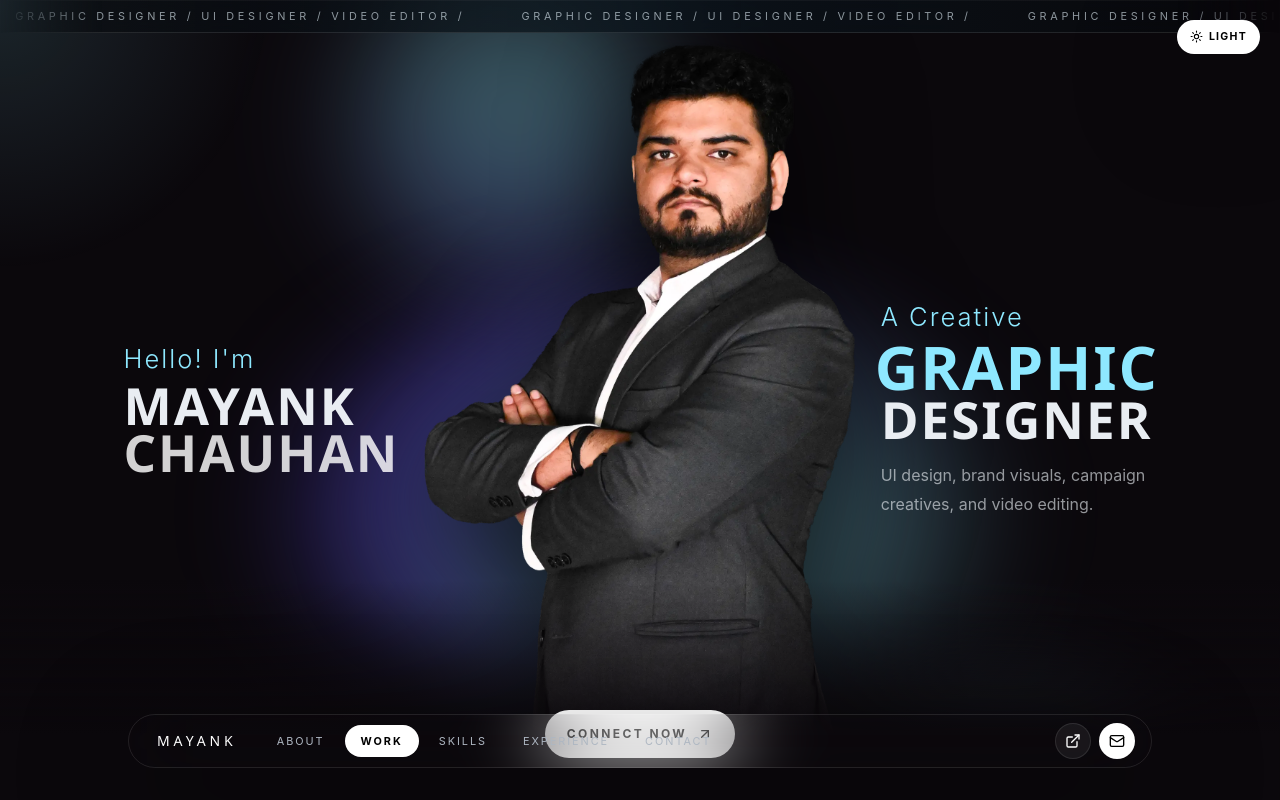
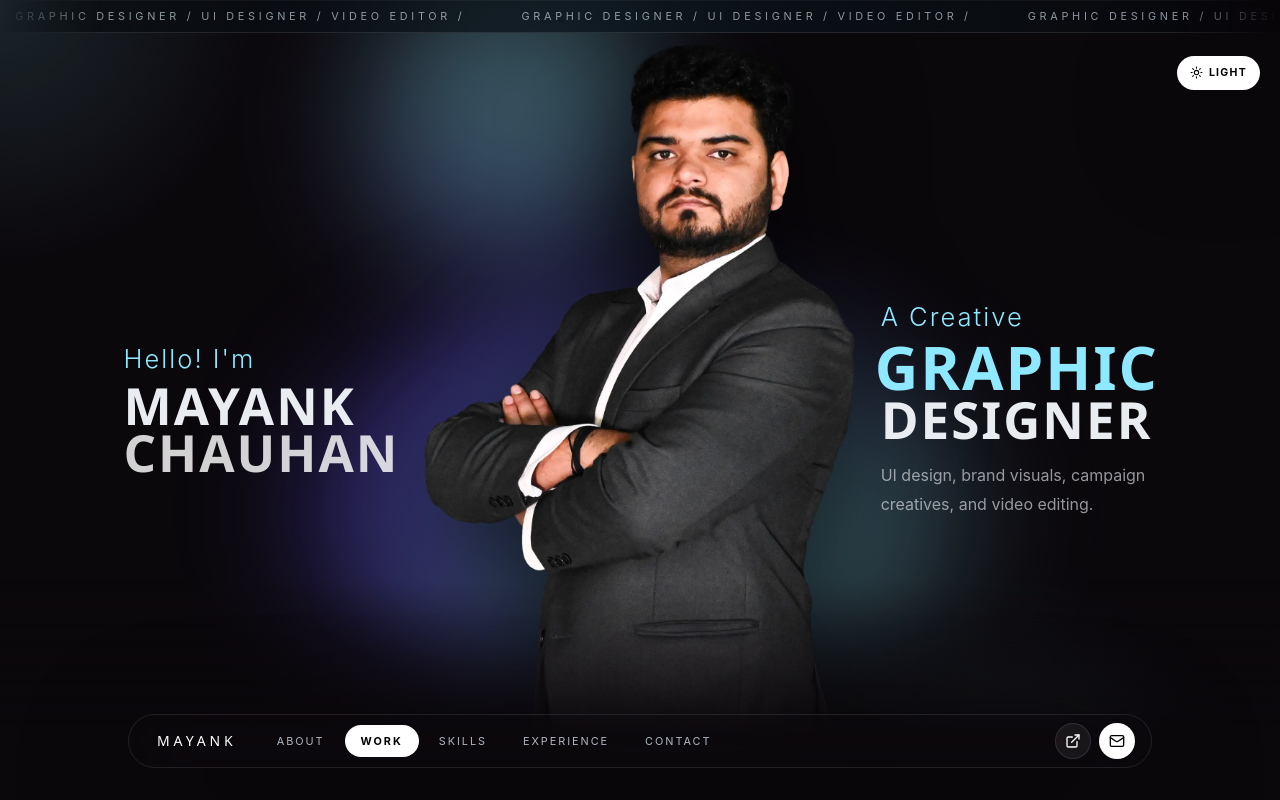
Before and after one commit to mayankchauhan0208/portfolio, a Next.js app: page / in a window 1280 px wide. Shown: the top 800 px of the page. Built offline with nearby package versions, Linux system fonts and the light colour scheme.

Commit message:
Refine hero controls

```diff
--- a/app/page.tsx
+++ b/app/page.tsx
@@ -104,12 +104,6 @@ export default function Home() {
             <p className="intro-line">
               UI design, brand visuals, campaign creatives, and video editing.
             </p>
-          </div>
-
-          <div className="reference-actions intro-line">
-            <a data-cursor="magnetic" href="#contact">
-              Connect Now <ArrowUpRight size={16} />
-            </a>
           </div>
         </div>
       </section>
--- a/components/theme-toggle.tsx
+++ b/components/theme-toggle.tsx
@@ -21,7 +21,7 @@ export function ThemeToggle() {
     <button
       type="button"
       onClick={toggleTheme}
-      className="fixed right-3 top-3 z-[90] inline-flex items-center gap-1.5 rounded-full border border-white/15 bg-white px-3 py-2 text-[0.66rem] font-bold uppercase tracking-[0.12em] text-black shadow-luxury transition hover:bg-signal md:right-5 md:top-5"
+      className="fixed right-3 top-12 z-[90] inline-flex items-center gap-1.5 rounded-full border border-white/15 bg-white px-3 py-2 text-[0.66rem] font-bold uppercase tracking-[0.12em] text-black shadow-luxury transition hover:bg-signal md:right-5 md:top-14"
       aria-label={`Switch to ${theme === "dark" ? "light" : "dark"} theme`}
     >
       {theme === "dark" ? <Sun size={13} /> : <Moon size={13} />}
```
